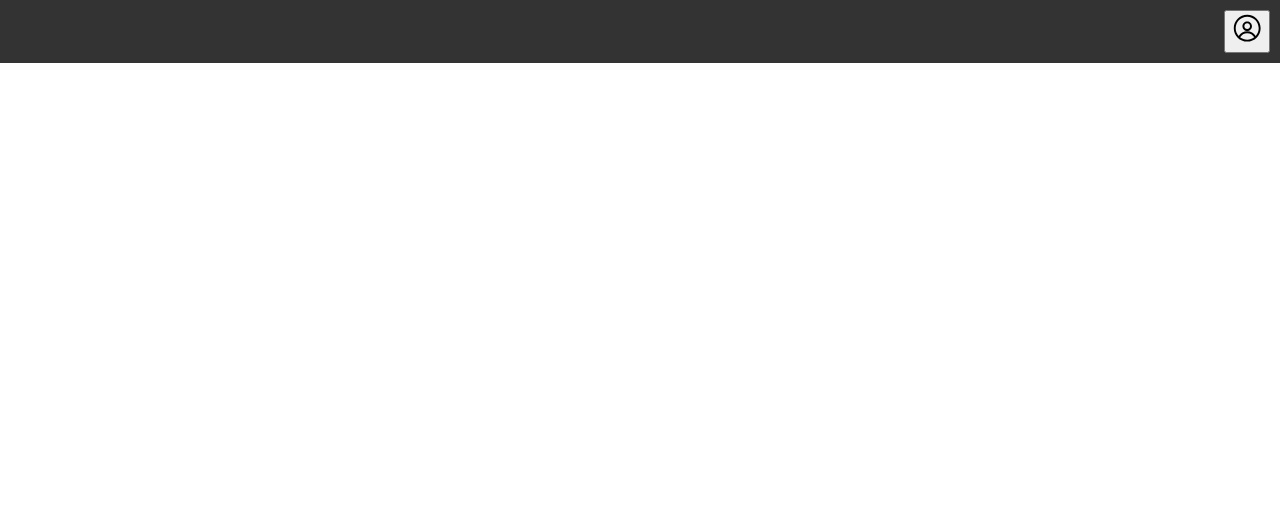
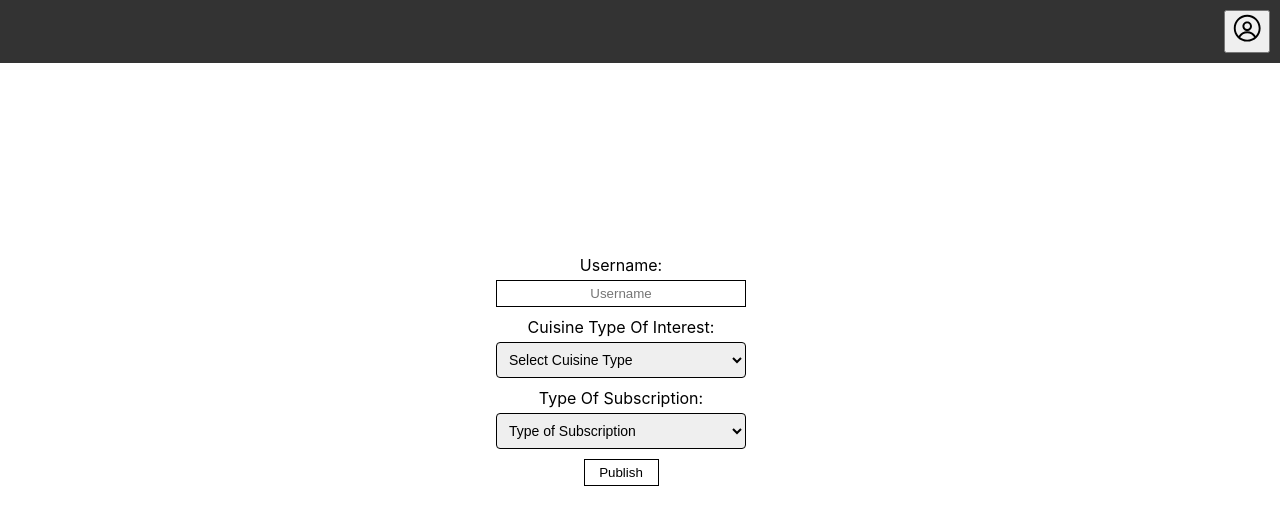
Before and after one commit to opalak12/ser460, a React (Create React App) app: page /subscribe in a window 1280 px wide. Before the commit this address had no page. Shown: the top 516 px of the page. Built offline with nearby package versions, Linux system fonts and the light colour scheme.

Commit message:
adding subscribe component

```diff
--- a/src/App.js
+++ b/src/App.js
@@ -3,6 +3,7 @@ import Navbar from './components/Navbar';
 import Login from './components/Login';
 import PublishMeals from './components/Publish';
 import { BrowserRouter as Router, Route, Routes } from 'react-router-dom';
+import Subscribe from './components/Subscribe';
 
 function App() {
   return (
@@ -11,6 +12,7 @@ function App() {
     <Routes>
       <Route path="/login" element={<Login />} />
       <Route path="/publish" element={<PublishMeals />} />
+      <Route path="/subscribe" element={<Subscribe />} />
     </Routes>
   </Router>
   );
--- a/src/components/Navbar/index.js
+++ b/src/components/Navbar/index.js
@@ -30,7 +30,7 @@ function Navbar(){
                             <button onClick={() => handleNavigation('/publish')}>Add meal</button>
                         </li>
                         <li>
-                            <button>Subscription</button>
+                            <button onClick={() => handleNavigation('/subscribe')}>Subscription</button>
                         </li>
                     </ul>
                 )}
--- /dev/null
+++ b/src/components/Subscribe/index.js
@@ -0,0 +1,44 @@
+import React from 'react';
+import './styles.css';
+
+
+function Subscribe(){
+    return(
+        <div className="parent-container">
+            <div className="publish-container">
+                <div className="form-section">
+
+                    <div className="form-group">
+                        <label>Username:</label>
+                        <input type="text" placeholder="Username" />
+                    </div>
+
+                    <div className="form-group">
+                        <label>Cuisine Type Of Interest:</label>
+                        <select id="cuisineType">
+                            <option value="" disabled selected>Select Cuisine Type</option>
+                            <option value="Italian">Italian</option>
+                            <option value="African">Indian</option>
+                            <option value="Mexican">Mexican</option>
+                            <option value="Latin">Latin</option>
+                            <option value="Asian">Asian</option>
+                        </select>
+                    </div>
+
+                    <div class="form-group">
+                        <label>Type Of Subscription:</label>
+                        <select id="frequency">
+                            <option value="" disabled selected>Type of Subscription</option>
+                            <option value="Daily">Daily</option>
+                            <option value="Weekly">Weekly</option>
+                        </select>
+                    </div>
+
+                <button className="publish-button">Publish</button>
+                </div>
+            </div>
+         </div>
+    );
+}
+
+export default Subscribe;
--- /dev/null
+++ b/src/components/Subscribe/styles.css
@@ -0,0 +1,68 @@
+
+
+
+/* styles.css */
+.parent-container {
+    display: flex;
+    justify-content: center;
+    align-items: center;
+    height: 100vh;
+    position: absolute;
+    top: 40%;
+    left: 45%;
+    width: 100px;
+    height: 100px;
+  }
+
+  .publish-container {
+    display: flex;
+    padding: 20px;
+    width: 900px;
+  }
+
+  .form-section {
+    display: flex;
+    flex-direction: column;
+    padding: 10px;
+    margin-right: 10px;
+    width: 500px;
+  }
+
+  .form-group {
+    margin-bottom: 10px;
+    text-align: center;
+    width: 500px;
+  }
+
+  .form-group label {
+    display: block;
+    margin-bottom: 5px;
+    text-align: center;
+  }
+
+  .form-group input {
+    width: 50%;
+    padding: 5px;
+    box-sizing: border-box;
+    border: 1px solid black;
+    text-align: center;
+  }
+
+  .publish-button,
+  .subscriber-button {
+    width: 15%;
+    padding: 5px;
+    border: 1px solid black;
+    background-color: white;
+    cursor: pointer;
+    margin: 0 auto;
+  }
+
+  .form-group select {
+    width: 50%;
+    padding: 8px;
+    font-size: 14px;
+    border: 1px solid black;
+    border-radius: 4px;
+    box-sizing: border-box;
+  }
```
